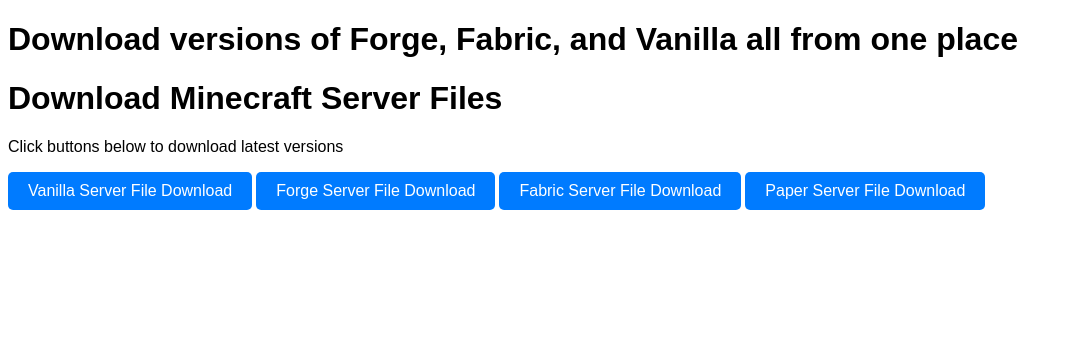
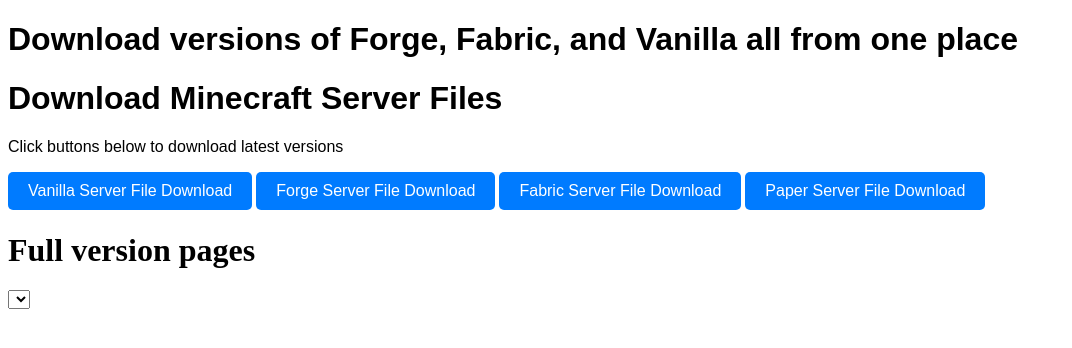
Before and after one commit to Olicreater13/webpage, a plain HTML site: page index.html in a window 1280 px wide. Shown: the whole page, without its empty margins (0-1072 px from the left). Drawn offline with Linux system fonts and the light colour scheme.

Commit message:
added more pages and started redirect though dropdown code

```diff
--- a/index.html
+++ b/index.html
@@ -74,4 +74,15 @@
     <a  style="font-family:sans-serif" href="" download="" class="download-btn-fabric">Fabric Server File Download</a>
     <a  style="font-family:sans-serif" href="" download="" class="download-btn-paper">Paper Server File Download</a>
 </body>
+<body>
+    <h1> Full version pages</h1>
+    <div class="dropdown">
+        <select id="full-versions-dropdown-menu" onchange="redirectToPage()"
+    </div>
+    <script>
+        function redirectToPage() {
+            var
+        }
+    </script>
+</body>
 </html>
```
Also changed, not shown: fabric_versions.html (added), forge_versions.html (added), paper_versions.html (added), vanilla_versions.html (added).
